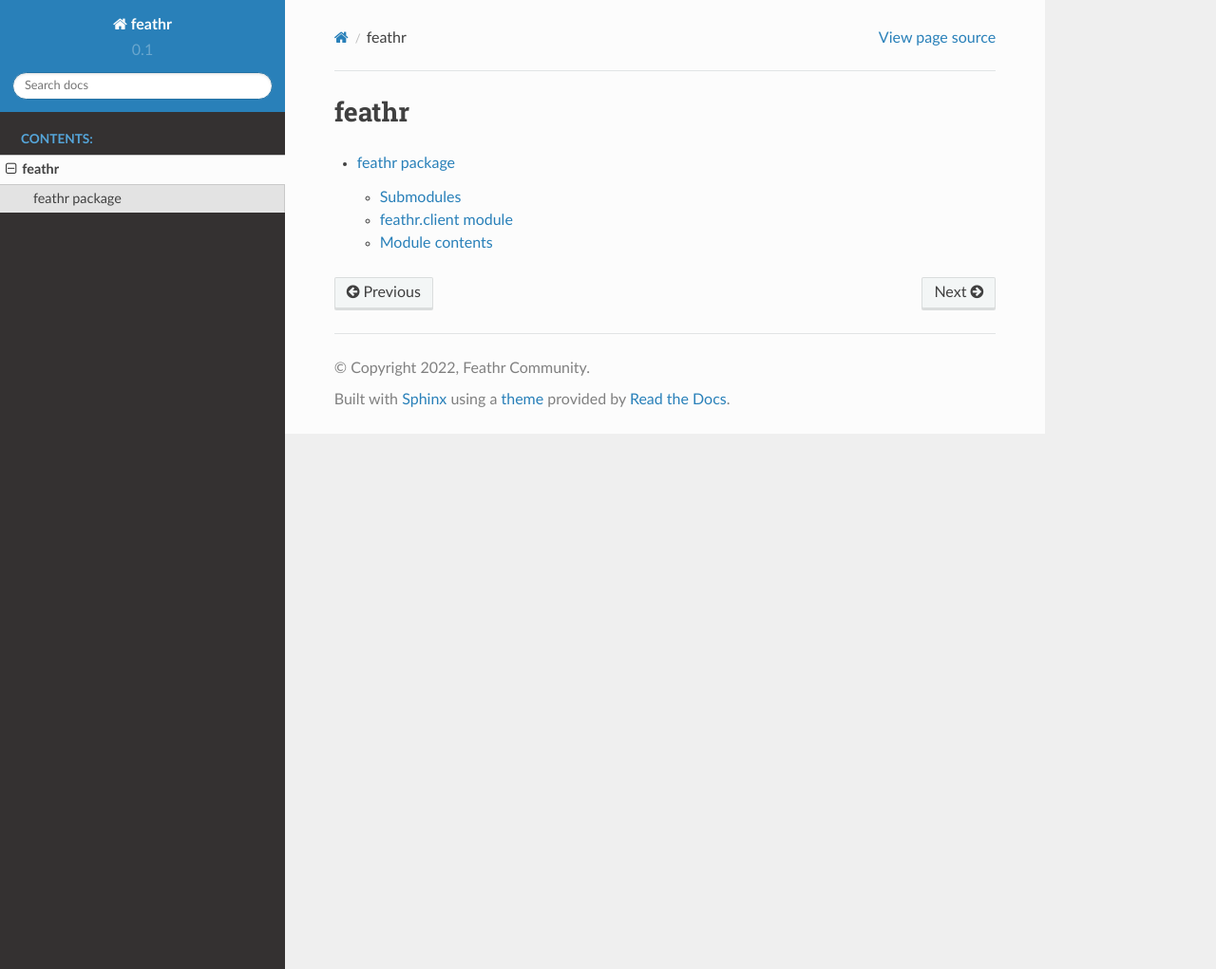
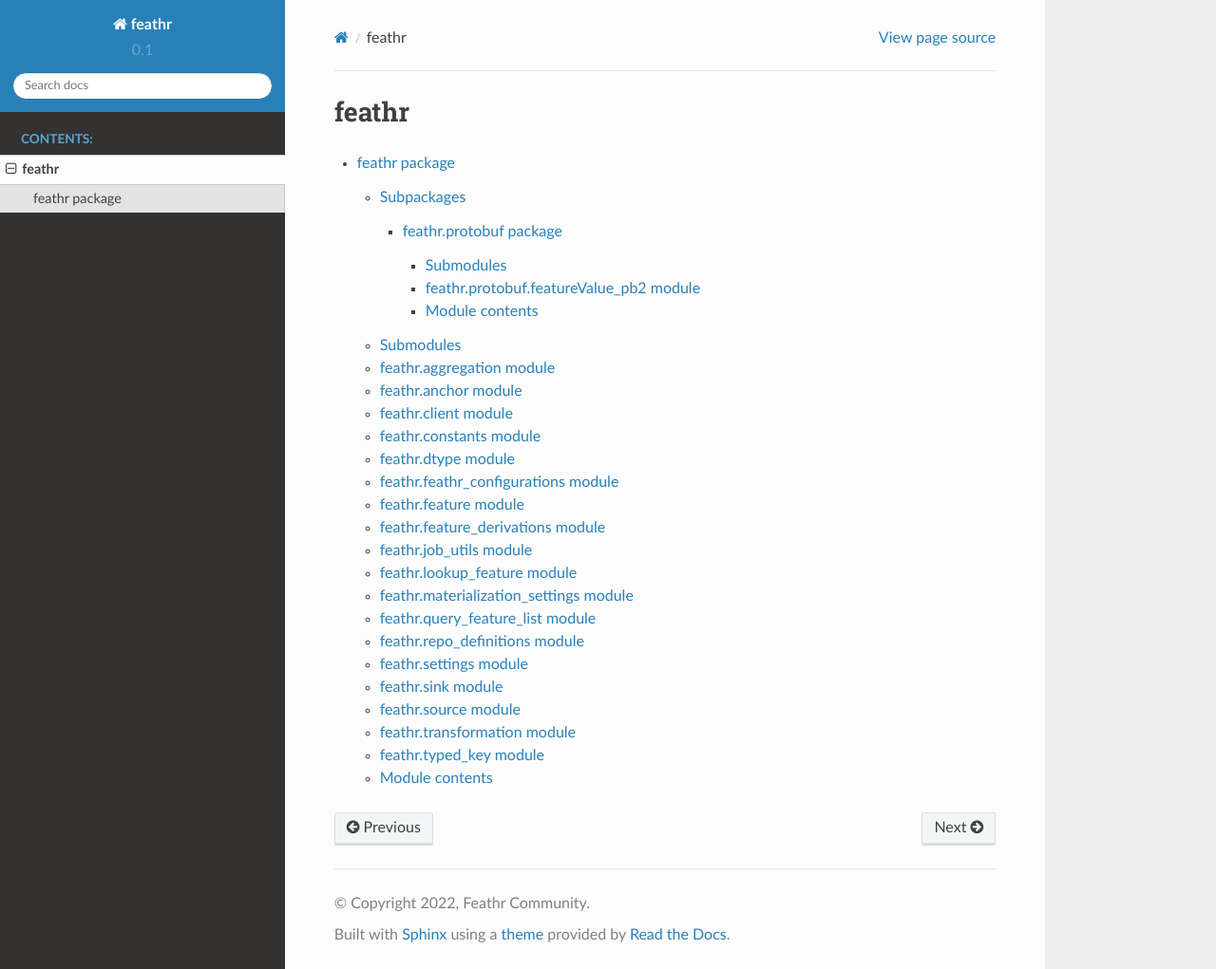
Before and after one commit to feathr-ai/feathr, a Sphinx documentation site: the page built from feathr_project/docs/modules.rst, in a window 1280 px wide and 1021 px high. Shown: the whole window at 95% size. Built offline with Sphinx 7.4.7 and the Read the Docs theme 2.0.0, drawn with Linux system fonts in a browser that asks for light colours.

Commit message:
update pydocs

```diff
--- /dev/null
+++ b/feathr_project/docs/feathr.protobuf.rst
@@ -0,0 +1,21 @@
+feathr.protobuf package
+=======================
+
+Submodules
+----------
+
+feathr.protobuf.featureValue\_pb2 module
+----------------------------------------
+
+.. automodule:: feathr.protobuf.featureValue_pb2
+   :members:
+   :undoc-members:
+   :show-inheritance:
+
+Module contents
+---------------
+
+.. automodule:: feathr.protobuf
+   :members:
+   :undoc-members:
+   :show-inheritance:
--- a/feathr_project/docs/feathr.rst
+++ b/feathr_project/docs/feathr.rst
@@ -1,22 +1,165 @@
 feathr package
 ==============
 
+Subpackages
+-----------
+
+.. toctree::
+   :maxdepth: 4
+
+   feathr.protobuf
+
 Submodules
 ----------
+
+feathr.aggregation module
+-------------------------
+
+.. automodule:: feathr.aggregation
+   :members:
+   :undoc-members:
+   :show-inheritance:
+
+feathr.anchor module
+--------------------
+
+.. automodule:: feathr.anchor
+   :members:
+   :undoc-members:
+   :show-inheritance:
 
 feathr.client module
 --------------------
 
 .. automodule:: feathr.client
-    :members:
-    :undoc-members:
-    :show-inheritance:
+   :members:
+   :undoc-members:
+   :show-inheritance:
 
+feathr.constants module
+-----------------------
+
+.. automodule:: feathr.constants
+   :members:
+   :undoc-members:
+   :show-inheritance:
+
+feathr.dtype module
+-------------------
+
+.. automodule:: feathr.dtype
+   :members:
+   :undoc-members:
+   :show-inheritance:
+
+feathr.feathr\_configurations module
+------------------------------------
+
+.. automodule:: feathr.feathr_configurations
+   :members:
+   :undoc-members:
+   :show-inheritance:
+
+feathr.feature module
+---------------------
+
+.. automodule:: feathr.feature
+   :members:
+   :undoc-members:
+   :show-inheritance:
+
+feathr.feature\_derivations module
+----------------------------------
+
+.. automodule:: feathr.feature_derivations
+   :members:
+   :undoc-members:
+   :show-inheritance:
+
+feathr.job\_utils module
+------------------------
+
+.. automodule:: feathr.job_utils
+   :members:
+   :undoc-members:
+   :show-inheritance:
+
+feathr.lookup\_feature module
+-----------------------------
+
+.. automodule:: feathr.lookup_feature
+   :members:
+   :undoc-members:
+   :show-inheritance:
+
+feathr.materialization\_settings module
+---------------------------------------
+
+.. automodule:: feathr.materialization_settings
+   :members:
+   :undoc-members:
+   :show-inheritance:
+
+feathr.query\_feature\_list module
+----------------------------------
+
+.. automodule:: feathr.query_feature_list
+   :members:
+   :undoc-members:
+   :show-inheritance:
+
+feathr.repo\_definitions module
+-------------------------------
+
+.. automodule:: feathr.repo_definitions
+   :members:
+   :undoc-members:
+   :show-inheritance:
+
+feathr.settings module
+----------------------
+
+.. automodule:: feathr.settings
+   :members:
+   :undoc-members:
+   :show-inheritance:
+
+feathr.sink module
+------------------
+
+.. automodule:: feathr.sink
+   :members:
+   :undoc-members:
+   :show-inheritance:
+
+feathr.source module
+--------------------
+
+.. automodule:: feathr.source
+   :members:
+   :undoc-members:
+   :show-inheritance:
+
+feathr.transformation module
+----------------------------
+
+.. automodule:: feathr.transformation
+   :members:
+   :undoc-members:
+   :show-inheritance:
+
+feathr.typed\_key module
+------------------------
+
+.. automodule:: feathr.typed_key
+   :members:
+   :undoc-members:
+   :show-inheritance:
 
 Module contents
 ---------------
 
 .. automodule:: feathr
-    :members:
-    :undoc-members:
-    :show-inheritance:
+   :members:
+   :undoc-members:
+   :show-inheritance:
```
